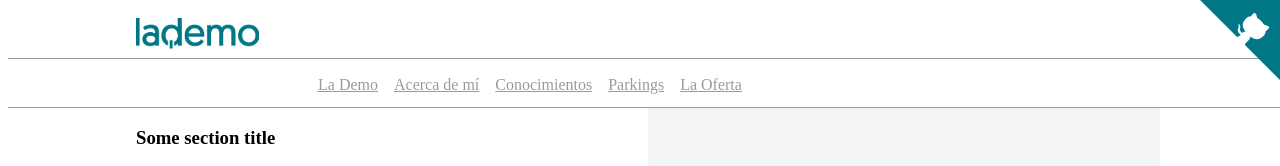
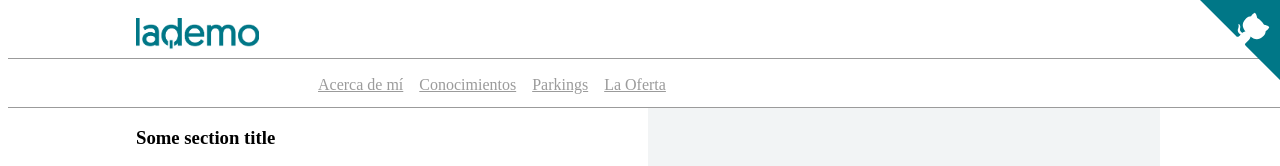
Before and after one commit to Janchorizo/la_demo_frontend, a React app: page /es/ in a window 1280 px wide. Shown: the top 166 px of the page. Built offline with nearby package versions, Linux system fonts and the light colour scheme; the HTML template or start-up script is replaced by a standard one.

Commit message:
Remove home link in global nav.

```diff
--- a/src/components/global_nav_links/nav.js
+++ b/src/components/global_nav_links/nav.js
@@ -24,7 +24,9 @@ export default function GlobalNavLinks() {
   }
 
   const routes = Object.entries(AppRoute);
-  const links = routes.map(([key, routeName]) => (
+  const links = routes
+      .filter(([key, routeName]) => key !== 'Home')
+      .map(([key, routeName]) => (
         <li key={key}>
           <NavLink
             exact
```
Lines whose indentation alone changed are shown as unchanged.
